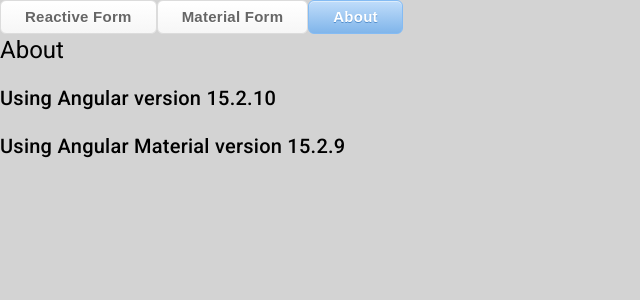
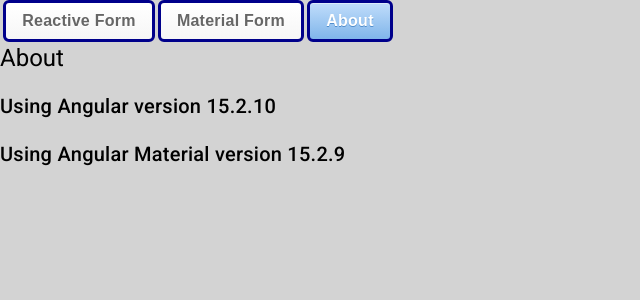
Before and after one commit to fmorriso/angular-reactive-forms-example, an Angular app: page /about in a window 1280 px wide. Shown: the top 300 px of the page, without its empty margins (0-640 px from the left). Built offline with nearby package versions, Linux system fonts and the light colour scheme.

Commit message:
tweak navigation button styles

```diff
--- a/src/app/app.component.scss
+++ b/src/app/app.component.scss
@@ -1,15 +1,19 @@
+$button-border-width: 0.2rem;
+$button-border-color: darkblue;
+
 .nav-button {
   box-shadow: inset 0 1px 0 0 #ffffff;
   background: #ffffff linear-gradient(to bottom, #ffffff 5%, #f6f6f6 100%);
   border-radius: 6px;
-    border: 1px solid #dcdcdc;
+  border: $button-border-width solid $button-border-color;
   display: inline-block;
   cursor: pointer;
   color: #666666;
   font-family: Arial, sans-serif;
-    font-size: 15px;
+  font-size: 1rem;
   font-weight: bold;
-    padding: 6px 24px;
+  padding: 0.5rem 1rem;
+  margin-left: 0.2rem;
   text-decoration: none;
   text-shadow: 0 1px 0 #ffffff;
   outline: 0;
@@ -18,7 +22,7 @@
 .activebutton {
   box-shadow: inset 0 1px 0 0 #dcecfb;
   background: #bddbfa linear-gradient(to bottom, #bddbfa 5%, #80b5ea 100%);
-    border: 1px solid #84bbf3;
+  border: $button-border-width solid $button-border-color;
   color: #ffffff;
   text-shadow: 0 1px 0 #528ecc;
 }
```
Lines whose indentation alone changed are shown as unchanged.
